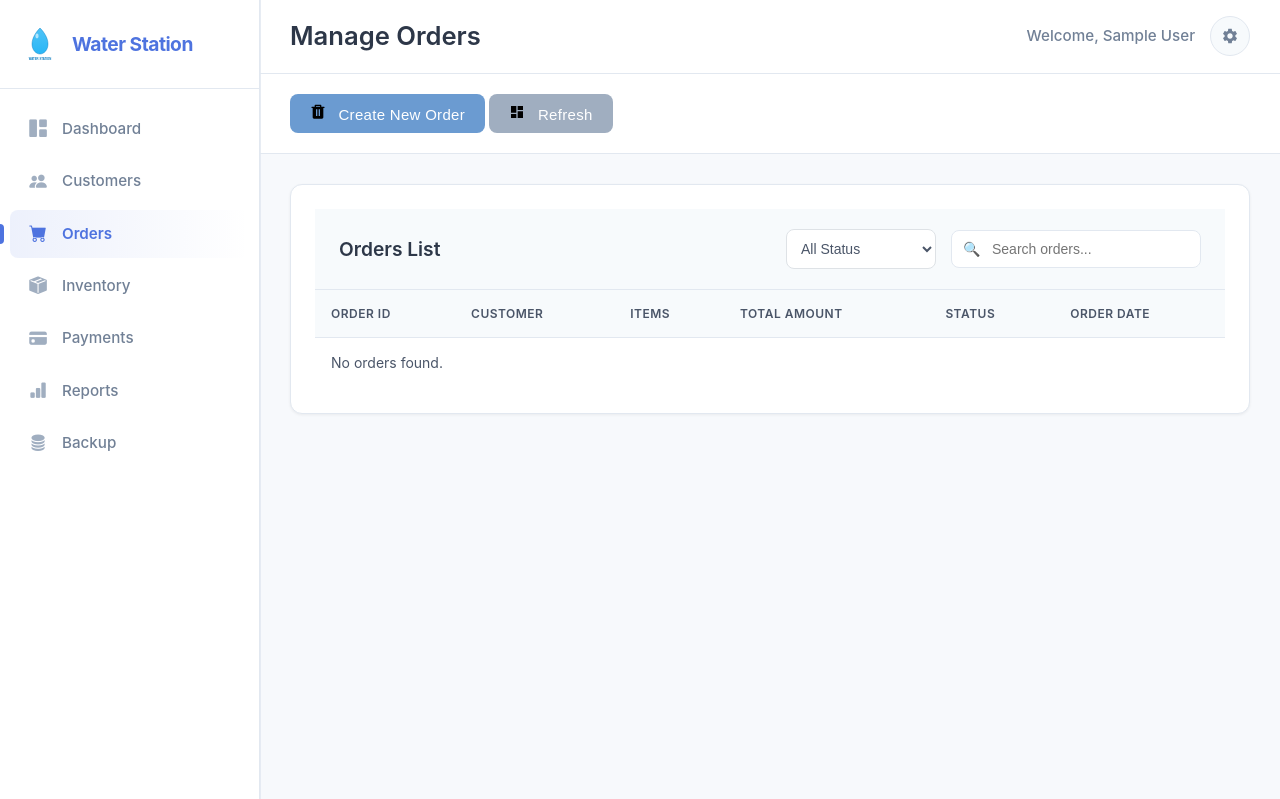
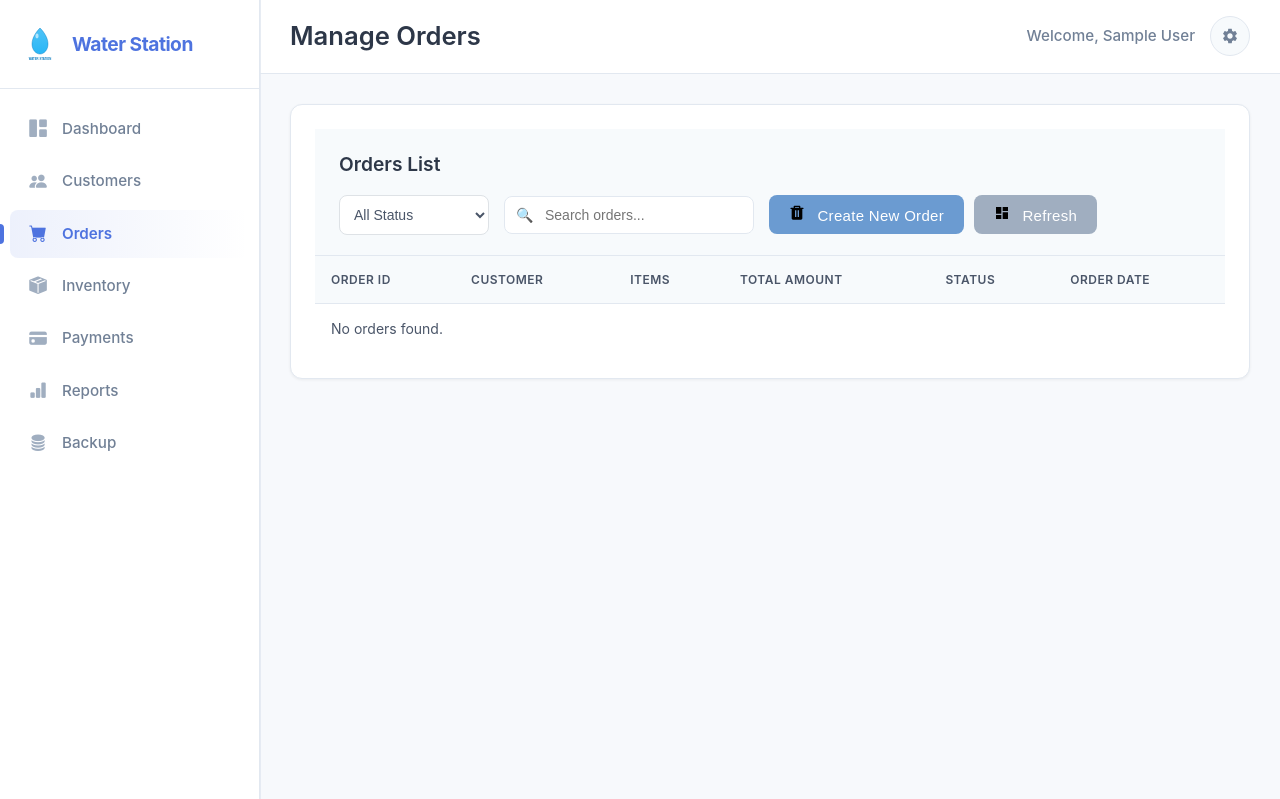
Before and after one commit to bunsai090/Water-Refilling-Station-Management-System, a PHP site: page /orders.php in a window 1280 px wide. Shown: the top 799 px of the page. Run offline with PHP 8.4, Linux system fonts and the light colour scheme; the visitor is signed in with stand-in values (Sample User, id 1); data that the repository does not hold is empty.

Commit message:
okay na mgabuttons

```diff
--- a/orders.php
+++ b/orders.php
@@ -13,24 +13,13 @@ include 'frontend/assets/includes/header.php';
     <div class="main-content">
         <?php include 'frontend/assets/includes/topbar.php'; ?>
 
-        <div class="page-actions">
-            <div>
-                <button class="btn btn-primary" onclick="openCreateOrderModal()">
-                    <svg class="icon" style="width: 16px; height: 16px; margin-right: 8px;"><use href="frontend/assets/svg/icons.svg#orders"></use></svg>
-                    Create New Order
-                </button>
-                <button class="btn btn-secondary" onclick="refreshOrders()">
-                    <svg class="icon" style="width: 16px; height: 16px; margin-right: 8px;"><use href="frontend/assets/svg/icons.svg#dashboard"></use></svg>
-                    Refresh
-                </button>
-            </div>
-        </div>
+
 
         <div class="dashboard-content">
             <div class="card">
                 <div class="card-header">
                     <h3>Orders List</h3>
-                    <div style="display: flex; gap: 15px; align-items: center;">
+                    <div style="display: flex; gap: 15px; align-items: center; flex-wrap: wrap;">
                         <select id="statusFilter" onchange="filterOrders()" class="form-control" style="min-width: 150px; padding: 10px; border: 1px solid #dee2e6; border-radius: 8px; background: white;">
                             <option value="">All Status</option>
                             <option value="pending">Pending</option>
@@ -40,6 +29,16 @@ include 'frontend/assets/includes/header.php';
                         </select>
                         <div class="search-box">
                             <input type="text" id="orderSearch" placeholder="Search orders..." onkeyup="searchOrders()">
+                        </div>
+                        <div style="display: flex; gap: 10px;">
+                            <button class="btn btn-primary" onclick="openCreateOrderModal()">
+                                <svg class="icon" style="width: 16px; height: 16px; margin-right: 8px;"><use href="frontend/assets/svg/icons.svg#orders"></use></svg>
+                                Create New Order
+                            </button>
+                            <button class="btn btn-secondary" onclick="refreshOrders()">
+                                <svg class="icon" style="width: 16px; height: 16px; margin-right: 8px;"><use href="frontend/assets/svg/icons.svg#dashboard"></use></svg>
+                                Refresh
+                            </button>
                         </div>
                     </div>
                 </div>
```
Also changed, not shown: inventory.php (+15 -14 lines), payments.php (+12 -13 lines).
